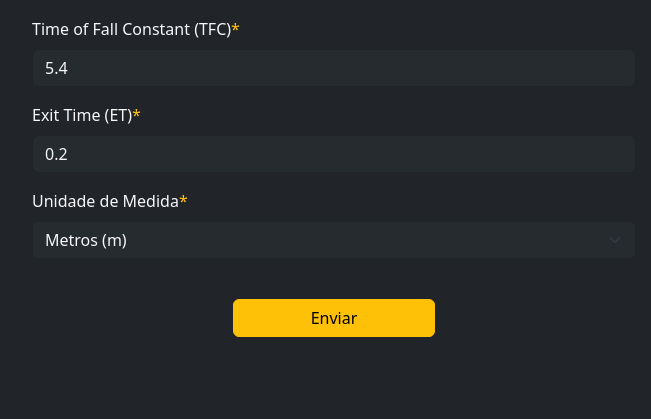
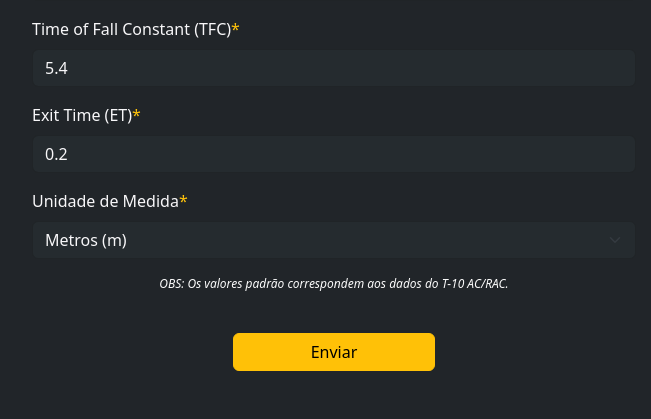
Before and after one commit to thalestmm/Pegasus, a Django app: page /carp/ in a window 1280 px wide. Shown: the part 1326-1745 px from the top of the page, without its empty margins (306-957 px from the left). Before the commit the page ends 1663 px from the top, so only its background shows below. Run offline with Django 4.2, Linux system fonts and the light colour scheme; some libraries are stand-ins or nearby versions.

Commit message:
carp description text

```diff
--- a/carp/templates/carp/carp_form.html
+++ b/carp/templates/carp/carp_form.html
@@ -13,6 +13,10 @@
         {% csrf_token %}
 
         {{ form|crispy }}
+
+        <p class="text-center" style="font-weight: 300; font-size: 12px; color: #FBFBFB;">
+            <em>OBS: Os valores padrão correspondem aos dados do T-10 AC/RAC.</em>
+        </p>
         <br>
         <div class="d-grid gap-2 col-4 mx-auto">
           <button class="btn btn-warning" type="submit">Enviar</button>
```
